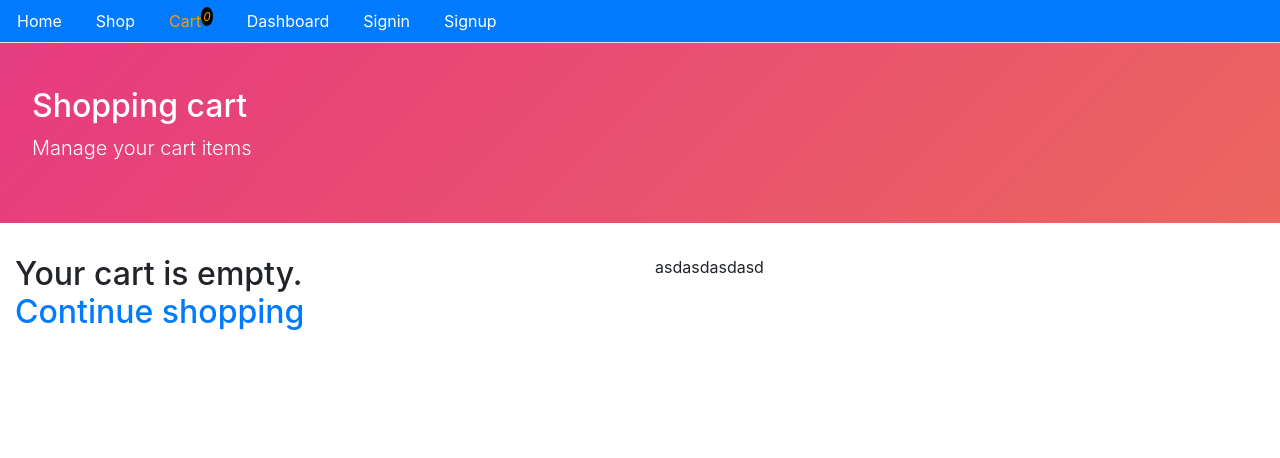
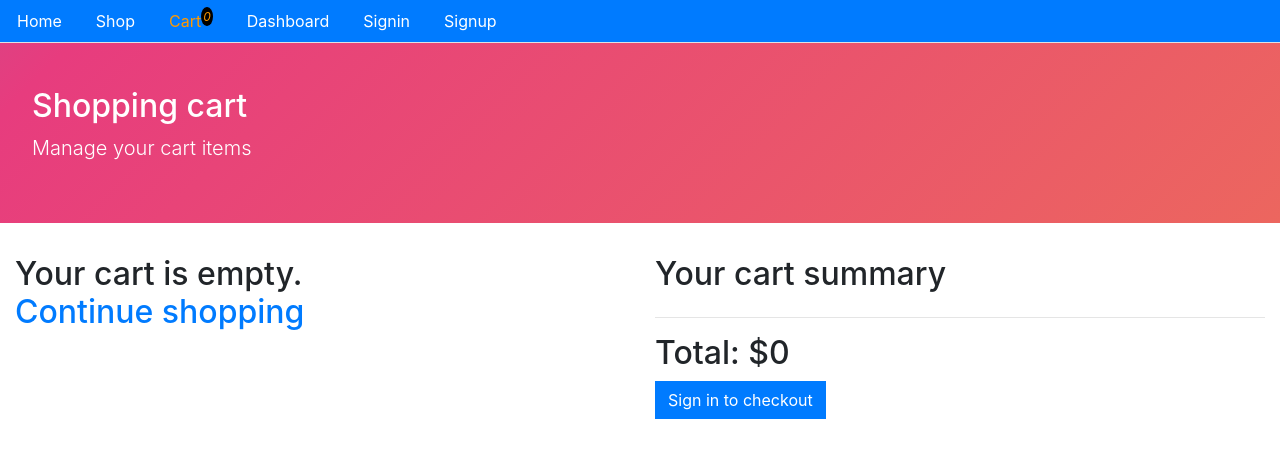
Before and after one commit to hungnguyen9696/thesis_2024, a React (Create React App) app: page /cart in a window 1280 px wide. Shown: the top 458 px of the page. Built offline with nearby package versions, Linux system fonts and the light colour scheme.

Commit message:
implement checkout and edit card & cart

```diff
--- a/src/core/Card.js
+++ b/src/core/Card.js
@@ -2,10 +2,19 @@ import React, { useState } from 'react';
 import { Link, Redirect } from 'react-router-dom';
 import ShowImage from './ShowImage';
 import moment from 'moment';
-import { addItem } from './cartHelpers';
+import { addItem, updateItem, removeItem } from './cartHelpers';
 
 const Card = (props) => {
-    const { product, showViewProductButton = true, showAddToCartButton = true, cartUpdate = false } = props;
+    const {
+        product,
+        showViewProductButton = true,
+        showAddToCartButton = true,
+        cartUpdate = false,
+        showRemoveProductButton = false,
+        setRun = f => f,
+        run = undefined
+    } = props;
+
     const [redirect, setRedirect] = useState(false);
     const [count, setCount] = useState(product.count);
 
@@ -20,23 +29,45 @@ const Card = (props) => {
     }
 
     const addToCart = () => {
-        addItem(product, () => {
+        addItem(product,
             setRedirect(true)
-        })
+        )
     }
 
     const shouldRedirect = (redirect) => {
         if (redirect) {
-            return <Redirect to='/cart' />
+            return <Redirect to='/cart' />;
         }
     }
 
     const showAddToCart = (showAddToCartButton) => {
         return (
             showAddToCartButton && (
-                <Link to='/'>
-                    <button onClick={addToCart} className='btn btn-outline-warning mt-2 mb-2'>Add to cart</button>
-                </Link>
+
+                <button
+                    onClick={addToCart}
+                    className='btn btn-outline-warning mt-2 mb-2'>
+                    Add to cart
+                </button>
+
+            ))
+    }
+
+
+
+    const showRemoveButton = (showRemoveProductButton) => {
+        return (
+            showRemoveProductButton && (
+
+                <button
+                    onClick={() => {
+                        removeItem(product._id);
+                        setRun(!run); // run useEffect in parent Cart
+                    }}
+                    className='btn btn-outline-danger mt-2 mb-2'>
+                    Remove
+                </button>
+
             ))
     }
 
@@ -50,8 +81,11 @@ const Card = (props) => {
     }
 
     const handleChange = (productId) => event => {
+        setRun(!run) // run useEffect in parent Cart
         setCount(event.target.value < 1 ? 1 : event.target.value)
-
+        if (event.target.value >= 1) {
+            updateItem(productId, event.target.value)
+        }
 
     }
 
@@ -94,7 +128,11 @@ const Card = (props) => {
 
                 {showAddToCart(showAddToCartButton)}
 
+                {showRemoveButton(showRemoveProductButton)}
+
                 {showCartUpdateOptions(cartUpdate)}
+
+
             </div>
         </div>
 
--- a/src/core/Cart.js
+++ b/src/core/Cart.js
@@ -3,13 +3,15 @@ import Layout from './Layout';
 import { getCart } from './cartHelpers';
 import Card from './Card';
 import { Link } from 'react-router-dom';
+import Checkout from './Checkout';
 
 const Cart = () => {
     const [items, setItems] = useState([]);
+    const [run, setRun] = useState(false);
 
     useEffect(() => {
         setItems(getCart());
-    }, [])
+    }, [run])
 
     const showItems = (Items) => {
         return (
@@ -22,6 +24,9 @@ const Cart = () => {
                         product={product}
                         showAddToCartButton={false}
                         cartUpdate={true}
+                        showRemoveProductButton={true}
+                        setRun={setRun}
+                        run={run}
                     />
                 ))}
             </div>
@@ -45,7 +50,9 @@ const Cart = () => {
                 </div>
 
                 <div className="col-6">
-                    asdasdasdasd
+                    <h2 className="mb-4">Your cart summary</h2>
+                    <hr />
+                    <Checkout products={items} setRun={setRun} run={run} />
                 </div>
             </div>
 
--- /dev/null
+++ b/src/core/Checkout.js
@@ -0,0 +1,56 @@
+import React, { useState, useEffect } from 'react';
+import { Link } from 'react-router-dom';
+import Layout from './Layout';
+import { getProducts } from './apiCore';
+import Card from './Card';
+import { isAuthenticated } from '../auth/index';
+
+const Checkout = ({ products, setRun = f => f, run = undefined }) => {
+    const getTotal = () => {
+        return products.reduce((currentValue, nextValue) => {
+            return currentValue + nextValue.count * nextValue.price;
+        }, 0)
+    }
+
+    const showCheckout = () => {
+        return isAuthenticated() ? (
+            <button className="btn btn-success">Checkout</button>
+        ) : (
+                <Link to='/signin'>
+                    <button className="btn btn-primary">Sign in to checkout</button>
+                </Link>
+            )
+    }
+
+    // const buy = () => {
+    //     // code
+    //     createOrder(userId, token, createOrderData)
+    //         .then(response => {
+    //             emptyCart(() => {
+    //                 setRun(!run); // run useEffect in parent Cart
+    //                 console.log('payment success and empty cart');
+    //                 setData({
+    //                     loading: false,
+    //                     success: true
+    //                 });
+    //             });
+    //         })
+    //         .catch(error => {
+    //             console.log(error);
+    //             setData({ loading: false });
+    //         });
+    // }
+    // // code
+
+
+    return (
+        <div>
+            <h2>Total: ${getTotal()}</h2>
+
+            {showCheckout()}
+
+        </div>
+    )
+}
+
+export default Checkout;
--- a/src/core/cartHelpers.js
+++ b/src/core/cartHelpers.js
@@ -48,3 +48,42 @@ export const getCart = () => {
     }
     return [];
 };
+
+export const updateItem = (productId, count) => {
+    let cart = []
+    if (typeof window !== 'undefined') {
+        if (localStorage.getItem('cart')) {
+            cart = JSON.parse(localStorage.getItem('cart'));
+
+        }
+
+        cart.map((product, index) => {
+            if (product._id === productId) {
+                cart[index].count = count
+            }
+        })
+
+        localStorage.setItem('cart', JSON.stringify(cart))
+    }
+
+};
+
+export const removeItem = (productId) => {
+    let cart = []
+    if (typeof window !== 'undefined') {
+        if (localStorage.getItem('cart')) {
+            cart = JSON.parse(localStorage.getItem('cart'));
+
+        }
+
+        cart.map((product, index) => {
+            if (product._id === productId) {
+                cart.splice(index, 1)
+            }
+        })
+
+        localStorage.setItem('cart', JSON.stringify(cart))
+    }
+    return cart;
+
+};
```
